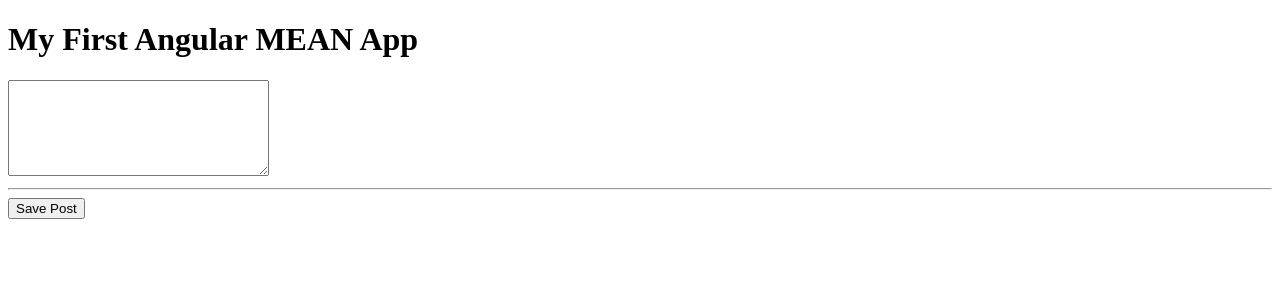
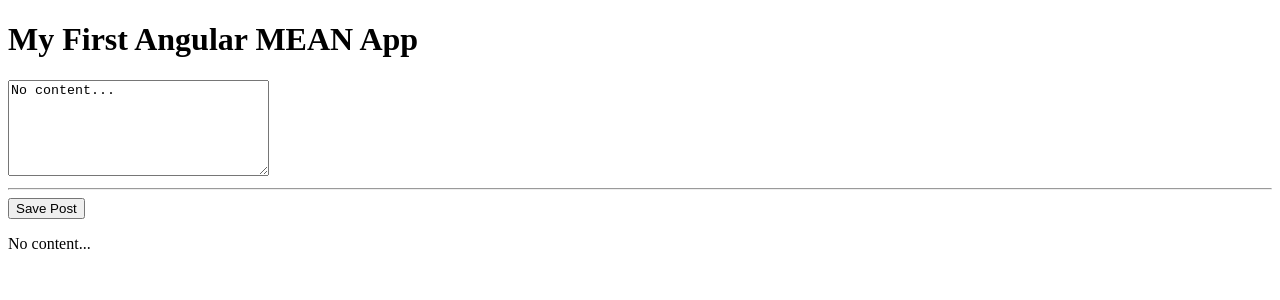
Before and after one commit to essjay05/100DaysOfCode2023_mean-course-starter, an Angular app: page / in a window 1280 px wide. Shown: the top 300 px of the page. Built offline with nearby package versions, Linux system fonts and the light colour scheme.

Commit message:
Updated textarea with binding properties to pass input value and change the value to be passed back into the DOM successfully.

```diff
--- a/src/app/posts/post-create/post-create.component.html
+++ b/src/app/posts/post-create/post-create.component.html
@@ -1,3 +1,4 @@
-<textarea name="" id="" cols="30" rows="6"></textarea>
+<textarea name="" [value]="newPost" #postInput cols="30" rows="6"></textarea>
 <hr>
-<button (click)="onAddPost()">Save Post</button>
+<button (click)="onAddPost(postInput)">Save Post</button>
+<p>{{ newPost }}</p>
--- a/src/app/posts/post-create/post-create.component.ts
+++ b/src/app/posts/post-create/post-create.component.ts
@@ -5,7 +5,10 @@
   templateUrl: './post-create.component.html'
 })
 export class PostCreateComponent {
-  onAddPost = () => {
-    alert('Post was clicked')
+  newPost = 'No content...'
+
+  onAddPost = (postInput: HTMLTextAreaElement) => {
+    console.dir(postInput)
+    this.newPost = postInput.value
   }
 }
```
